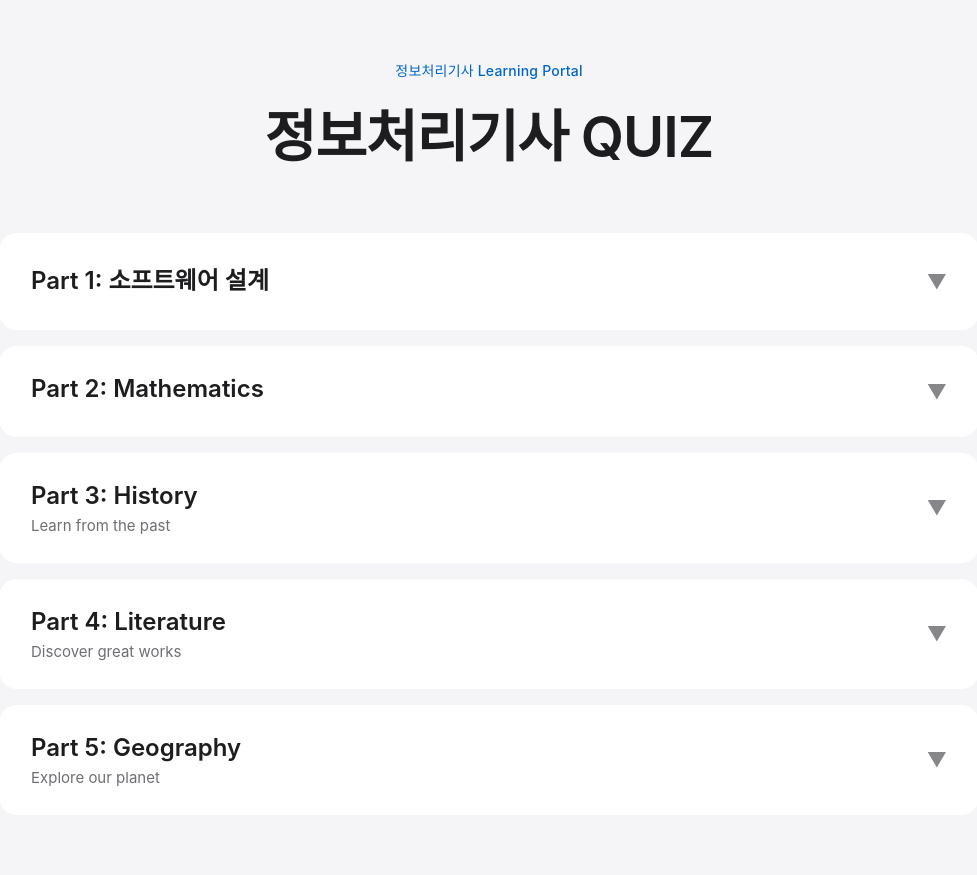
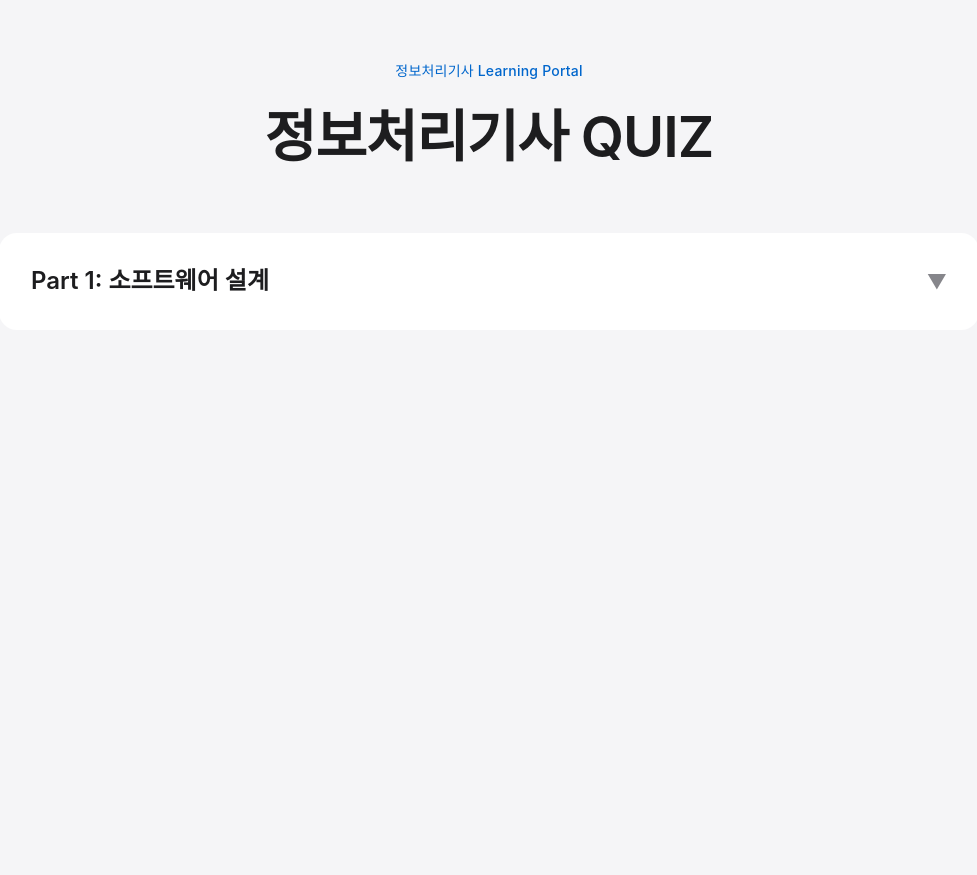
Before and after one commit to henrykimy1994/EIP, a plain HTML site: page index.html in a window 1280 px wide. Shown: the whole page, without its empty margins (151-1128 px from the left). After the commit the page ends 800 px from the top, so only its background shows below. Drawn offline with Linux system fonts and the light colour scheme.

Commit message:
home page editted

```diff
--- a/index.html
+++ b/index.html
@@ -246,7 +246,7 @@
             </div>
 
             <!-- Section 2: Mathematics -->
-            <div class="section">
+            <!-- <div class="section">
                 <div class="section-header">
                     <div class="section-info">
                         <div class="section-title">Part 2: Mathematics</div>
@@ -273,10 +273,10 @@
                         </div>
                     </div>
                 </div>
-            </div>
+            </div> -->
 
             <!-- Section 3: History -->
-            <div class="section">
+            <!-- <div class="section">
                 <div class="section-header">
                     <div class="section-info">
                         <div class="section-title">Part 3: History</div>
@@ -304,10 +304,10 @@
                         </div>
                     </div>
                 </div>
-            </div>
+            </div> -->
 
             <!-- Section 4: Literature -->
-            <div class="section">
+            <!-- <div class="section">
                 <div class="section-header">
                     <div class="section-info">
                         <div class="section-title">Part 4: Literature</div>
@@ -335,10 +335,10 @@
                         </div>
                     </div>
                 </div>
-            </div>
+            </div> -->
 
             <!-- Section 5: Geography -->
-            <div class="section">
+            <!-- <div class="section">
                 <div class="section-header">
                     <div class="section-info">
                         <div class="section-title">Part 5: Geography</div>
@@ -366,7 +366,7 @@
                         </div>
                     </div>
                 </div>
-            </div>
+            </div> -->
         </div>
     </div>
 
```
